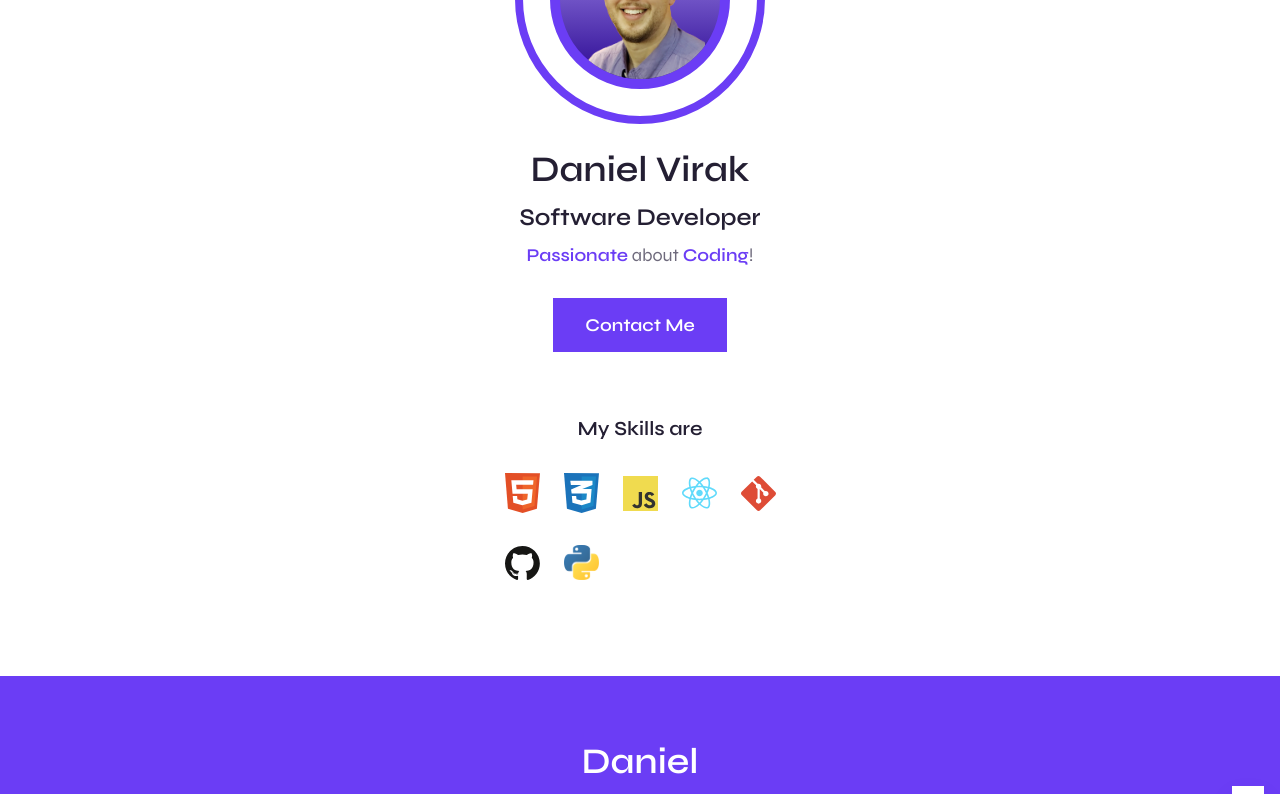
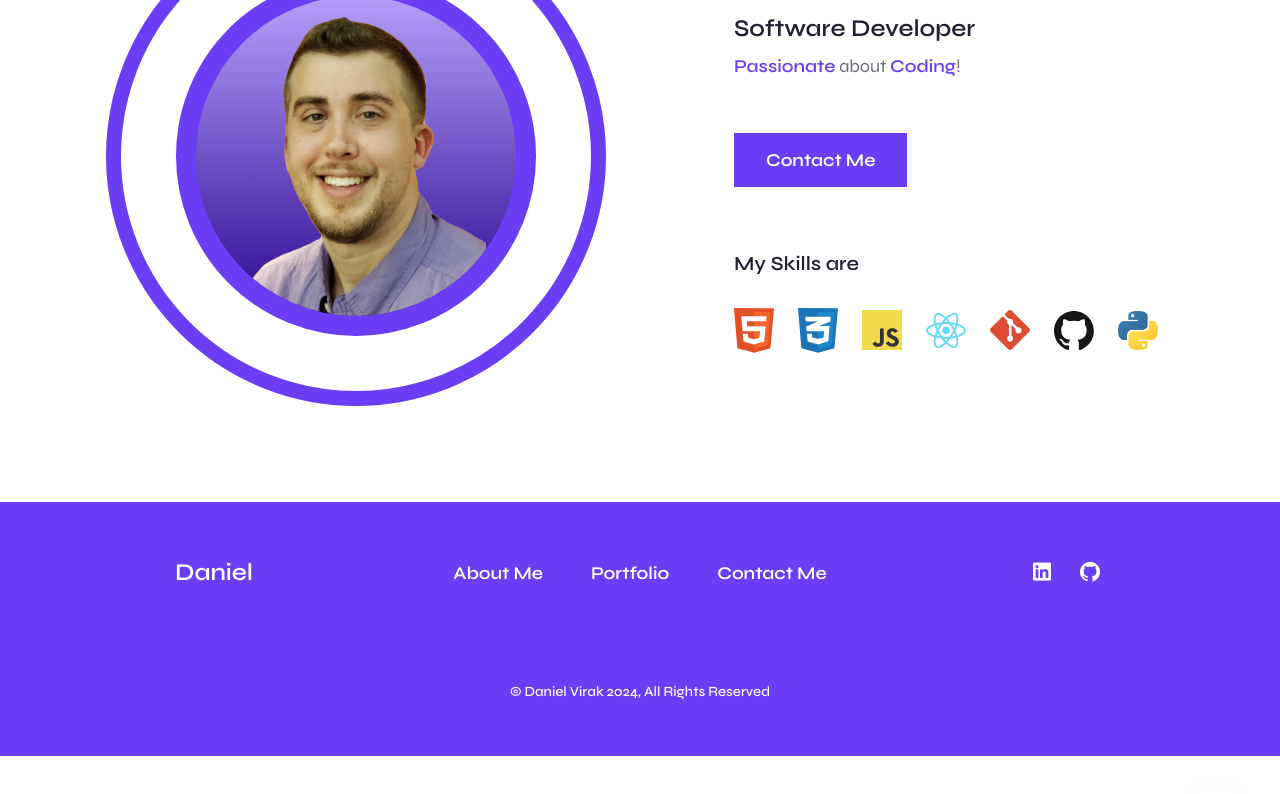
Before and after one commit to dvirak/Personal-Website, a React (Vite) app: page /about in a window 1280 px wide. Shown: the part 380-1174 px from the top of the page. After the commit the page ends 1136 px from the top, so only its background shows below. Built offline with nearby package versions, Linux system fonts and the light colour scheme.

Commit message:
Update Breakpoints

```diff
--- a/src/App.css
+++ b/src/App.css
@@ -375,7 +375,7 @@ body.dark-theme {
 
 .home__social-link {
   font-size: 1.5rem;
-  columns: var(--title-color);
+  color: var(--title-color);
   transition: color 0.4s;
 }
 
@@ -954,6 +954,186 @@ body.dark-theme {
   .change__theme {
     color: var(--title-color);
   }
+
+  .perfil {
+    width: 500px;
+    height: 500px;
+    border-width: 15px;
+  }
+
+  .perfil__content {
+    width: 360px;
+    height: 360px;
+    border-width: 20px;
+  }
+
+  .perfil__img {
+    width: 260px;
+  }
+
+  .home__rectangle {
+    width: 30vw;
+    height: 100%;
+  }
+
+  .home__container {
+    position: relative;
+    grid-template-columns: 500px 300px;
+    align-items: center;
+    column-gap: 4rem;
+    padding-block: 3.5rem 8rem;
+  }
+
+  .home__content {
+    row-gap: 4rem;
+  }
+
+  .home__data {
+    row-gap: 1rem;
+    text-align: initial;
+  }
+
+  .home__social {
+    flex-direction: column;
+    row-gap: 1.5rem;
+    position: absolute;
+    top: -4rem;
+    bottom: 0;
+    right: 0;
+  }
+
+  .home__social-link {
+    color: var(--first-color);
+  }
+
+  .home__button {
+    justify-self: flex-start;
+  }
+
+  .services__container {
+    grid-template-columns: repeat(3, 345px);
+  }
+
+  .services__card {
+    padding-block: 4.5rem;
+  }
+
+  .services__modal-content {
+    max-height: 480px;
+    padding: 5.5rem 2rem;
+  }
+
+  .services__modal-close {
+    font-size: 2rem;
+  }
+
+  .work__container {
+    /* May need to change from auto to 3 upon adding more */
+    grid-template-columns: repeat(auto, 350px);
+    row-gap: 4rem;
+  }
+
+  .testimonial__card {
+    padding-block: 3rem 3.5rem;
+  }
+
+  .testimonial__border {
+    width: 120px;
+    height: 120px;
+    margin-bottom: 1.5rem;
+  }
+
+  .contact__container {
+    grid-template-columns: repeat(2, max-content);
+    justify-content: center;
+    align-items: center;
+    column-gap: 25rem;
+    padding-block: 1rem 5rem;
+  }
+
+  .contact__container .section__title {
+    text-align: initial;
+    margin: 0;
+  }
+
+  .footer__container {
+    row-gap: 6rem;
+    padding-block: 3.5rem;
+  }
+
+  .footer__content {
+    grid-template-columns: 1fr 2fr 1fr;
+    align-items: center;
+  }
+
+  .footer__logo {
+    font-size: var(--h2-font-size);
+  }
+
+  .footer__links {
+    column-gap: 3rem;
+  }
+
+  .footer__social {
+    column-gap: 1.5rem;
+  }
+
+  .scrollup {
+    right: 3rem;
+  }
+
+  .about__container {
+    grid-template-columns: 500px 440px;
+    align-items: center;
+    column-gap: 8rem;
+    padding-top: 2rem;
+  }
+
+  .about__data {
+    row-gap: 3.5rem;
+  }
+
+  .about__info {
+    text-align: initial;
+  }
+
+  .about__button {
+    justify-self: flex-start;
+  }
+
+  .about__skills-title {
+    text-align: initial;
+  }
+
+  .about__skills-content {
+    grid-template-columns: repeat(7, max-content);
+    justify-content: initial;
+  }
+
+  .about__skills-img {
+    width: 40px;
+  }
+}
+
+@media screen and (min-width: 1500px) {
+  .home__rectangle {
+    width: 33vw;
+  }
 }
 
 /* For 2K resolutions (2048 x 1152, 2048 x 1536) */
+@media screen and (min-width: 2048px) {
+  .home__rectangle {
+    width: 40vw;
+  }
+
+  /* .home {
+    max-width: 1440px;
+    margin-inline: auto;
+    border-right: 8px solid var(--first-color);
+  }
+
+  .home__rectangle {
+    width: 23vw;
+  } */
+}
```
